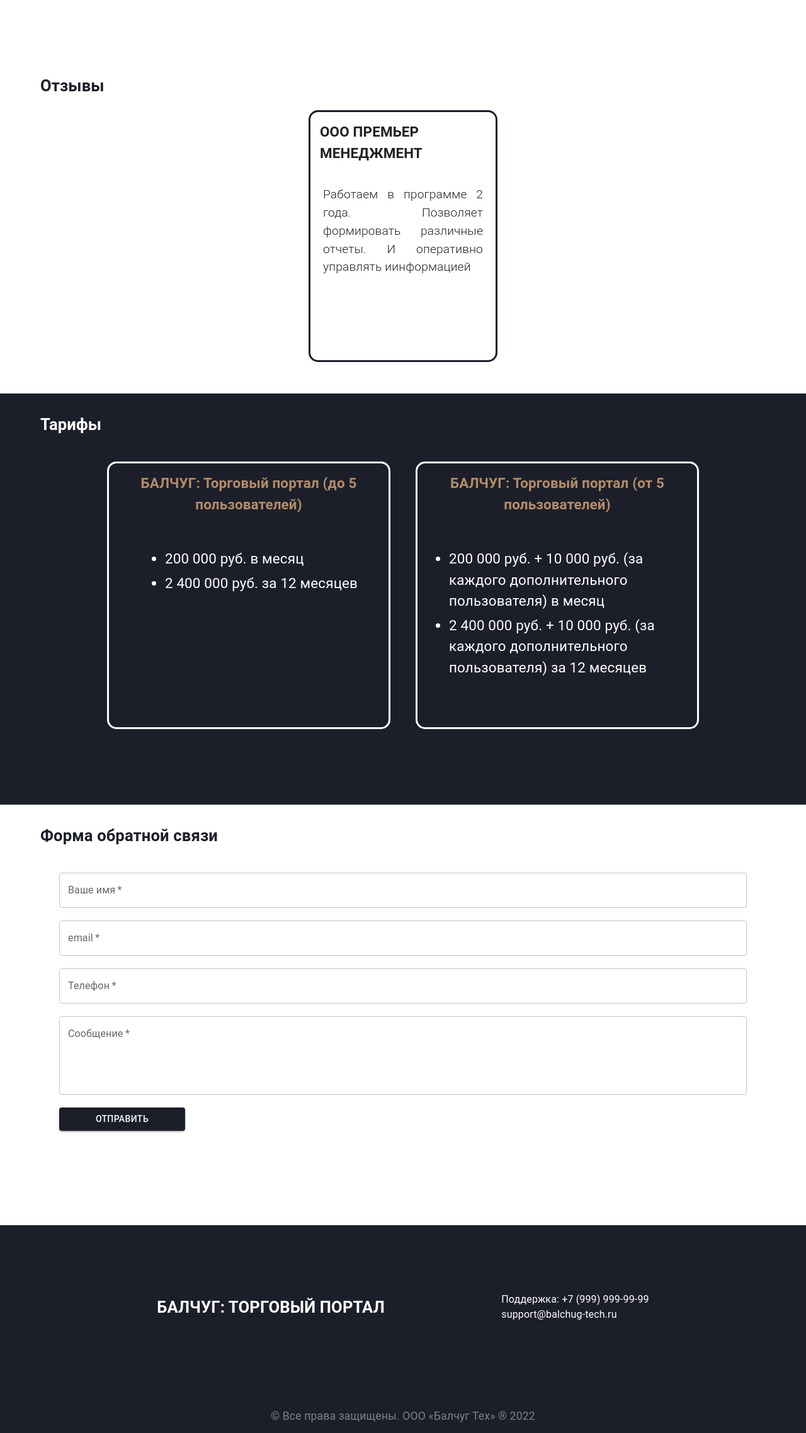
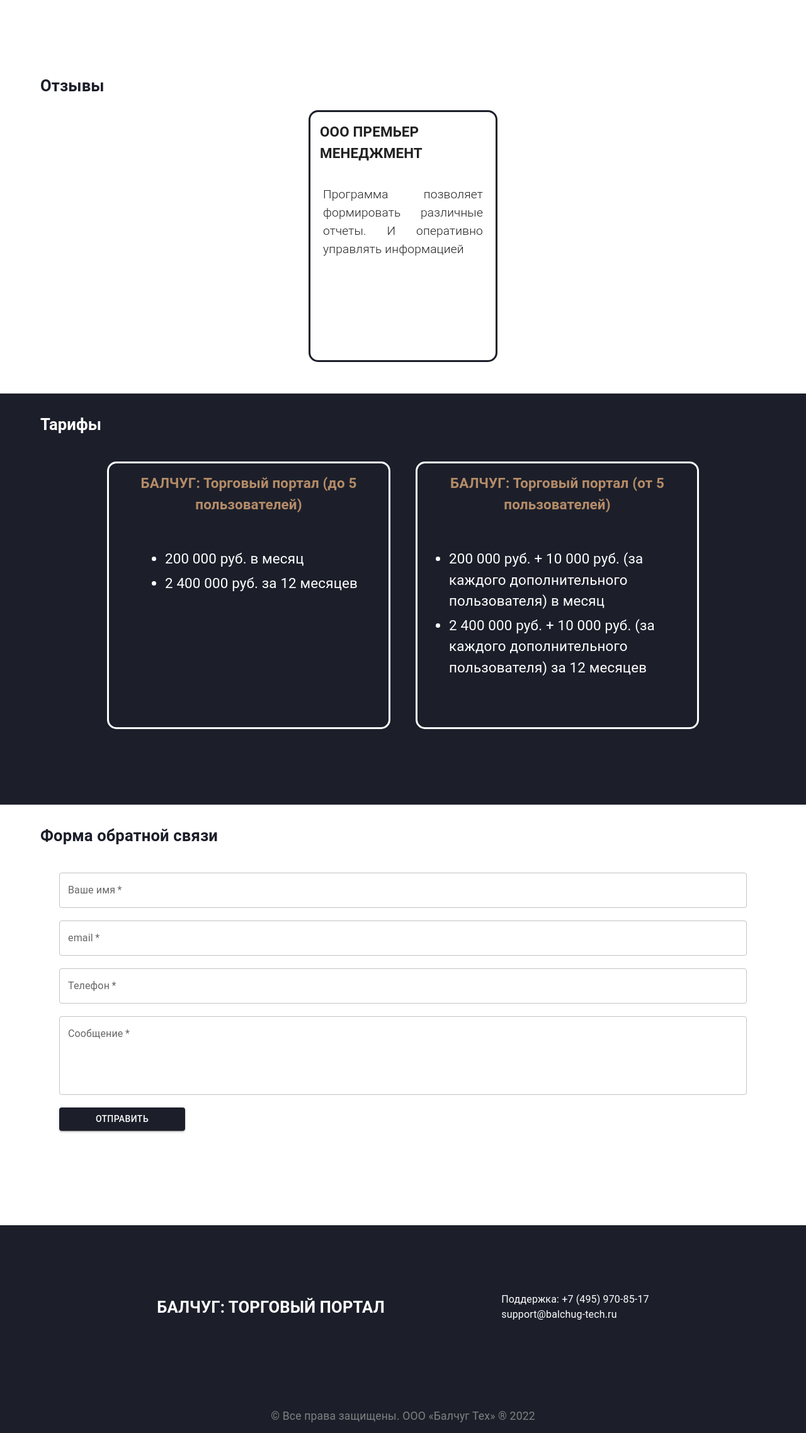
Before and after one commit to Balchug/landing, a Gatsby site: page / in a window 1280 px wide. Shown: the part 2206-4482 px from the top of the page at 63% size. Built offline with nearby package versions, Linux system fonts and the light colour scheme; Gatsby itself is replaced by a stand-in of ours.

Commit message:
ChangePhone

```diff
--- a/src/widgets/footer/ui/contacts.tsx
+++ b/src/widgets/footer/ui/contacts.tsx
@@ -2,7 +2,7 @@
 
 const Contacts = () => (
   <div>
-    <div>Поддержка: +7 (999) 999-99-99</div>
+    <div>Поддержка: +7 (495) 970-85-17</div>
     <div>support@balchug-tech.ru</div>
   </div>
 )
--- a/src/widgets/reviewsSection/ui/reviews.ts
+++ b/src/widgets/reviewsSection/ui/reviews.ts
@@ -1,3 +1,3 @@
 export default [
-  {id: 1, title: 'ООО ПРЕМЬЕР МЕНЕДЖМЕНТ', content: 'Работаем в программе 2 года. Позволяет формировать различные отчеты. И оперативно управлять иинформацией'},
+  {id: 1, title: 'ООО ПРЕМЬЕР МЕНЕДЖМЕНТ', content: 'Программа позволяет формировать различные отчеты. И оперативно управлять информацией'},
 ]
```
